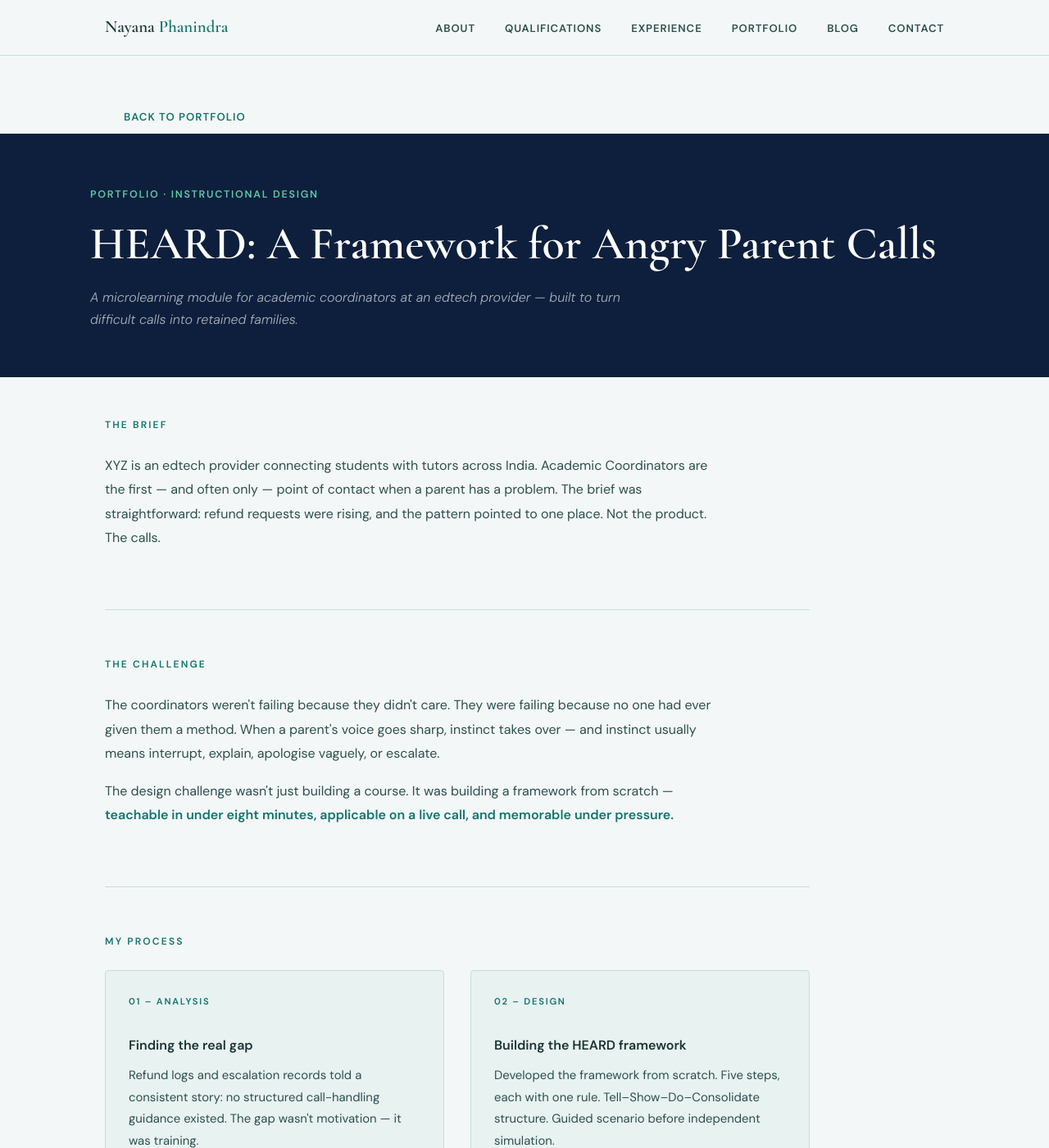
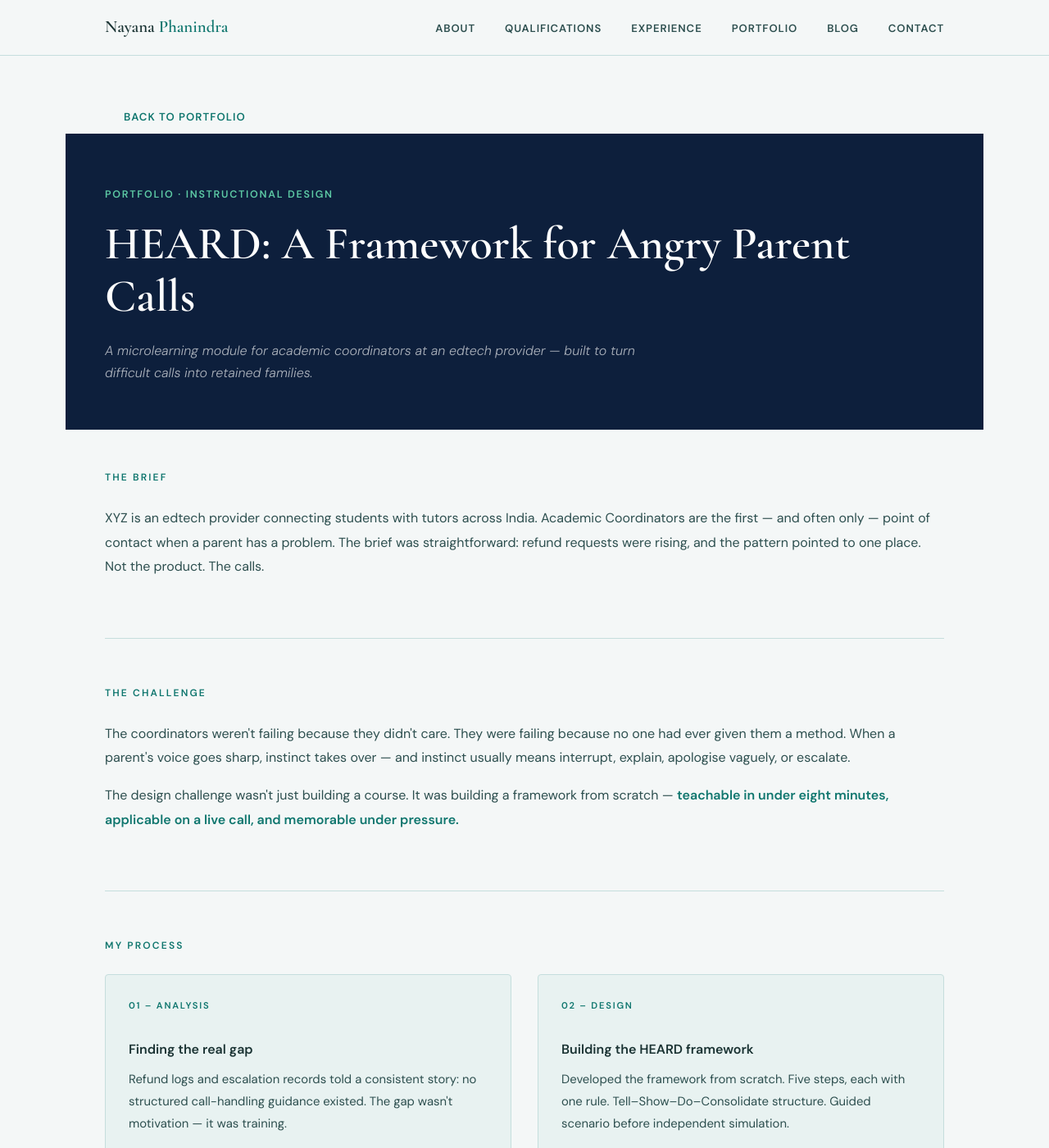
Before and after one commit to nayanaphanindra/nayanaphanindra.github.io, a Jekyll site: the page built from _portfolio/heard-framework.md, in a window 1280 px wide and 1400 px high. Shown: the whole window at 82% size. Built offline with Jekyll 4.4.1, drawn with Linux system fonts in a browser that asks for light colours.

Commit message:
Update portfolio_item.html

```diff
--- a/_layouts/portfolio_item.html
+++ b/_layouts/portfolio_item.html
@@ -2,25 +2,15 @@
 layout: default
 ---
 <style>
-.portfolio-page .post-content { max-width: 100%; padding: 0; }
+.portfolio-page .post-content { max-width: 100%; }
 .portfolio-page .port-hero-band {
-  margin-left: calc(-50vw + 50%);
-  margin-right: calc(-50vw + 50%);
+  margin-left: calc(-1 * clamp(1.25rem, 5vw, 3rem));
+  margin-right: calc(-1 * clamp(1.25rem, 5vw, 3rem));
   margin-top: -2rem;
   margin-bottom: 3rem;
   border-radius: 0;
-  padding-top: 4rem;
-  padding-bottom: 3.5rem;
-  padding-left: clamp(1.5rem, calc(50vw - 530px), 8rem);
-  padding-right: clamp(1.5rem, calc(50vw - 530px), 8rem);
+  padding: 4rem clamp(1.25rem, 5vw, 3rem) 3.5rem;
 }
-.portfolio-page .port-section { max-width: 860px; }
-.portfolio-page .port-section p { max-width: 68ch; }
-.portfolio-page .process-grid { max-width: 860px; }
-.portfolio-page .deliverables-grid { max-width: 860px; }
-.portfolio-page .course-snapshot { max-width: 860px; }
-.portfolio-page .reflection-block { max-width: 860px; }
-.portfolio-page .closing-quote { max-width: 860px; }
 </style>
 
 <main class="portfolio-page">
```
